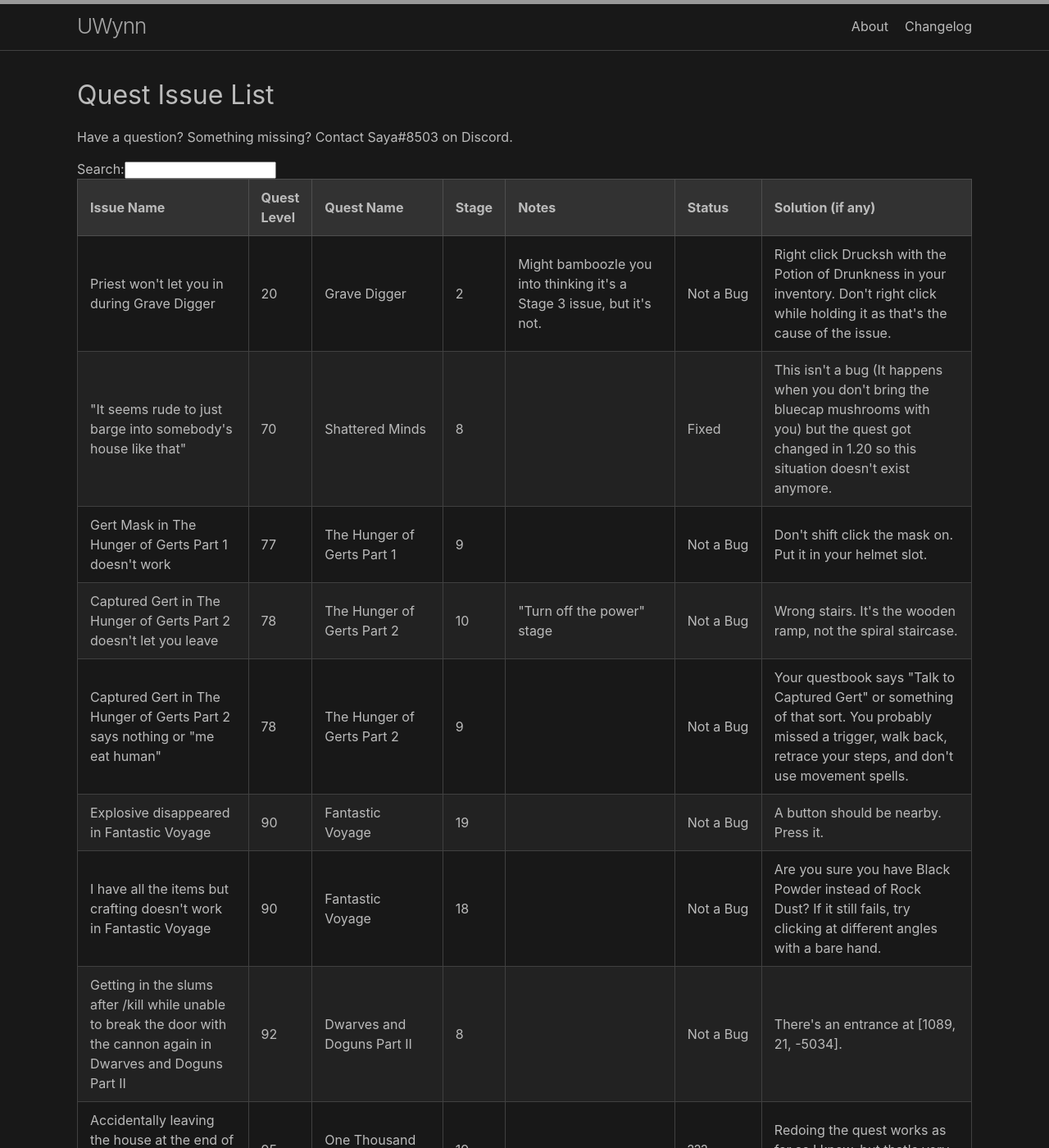
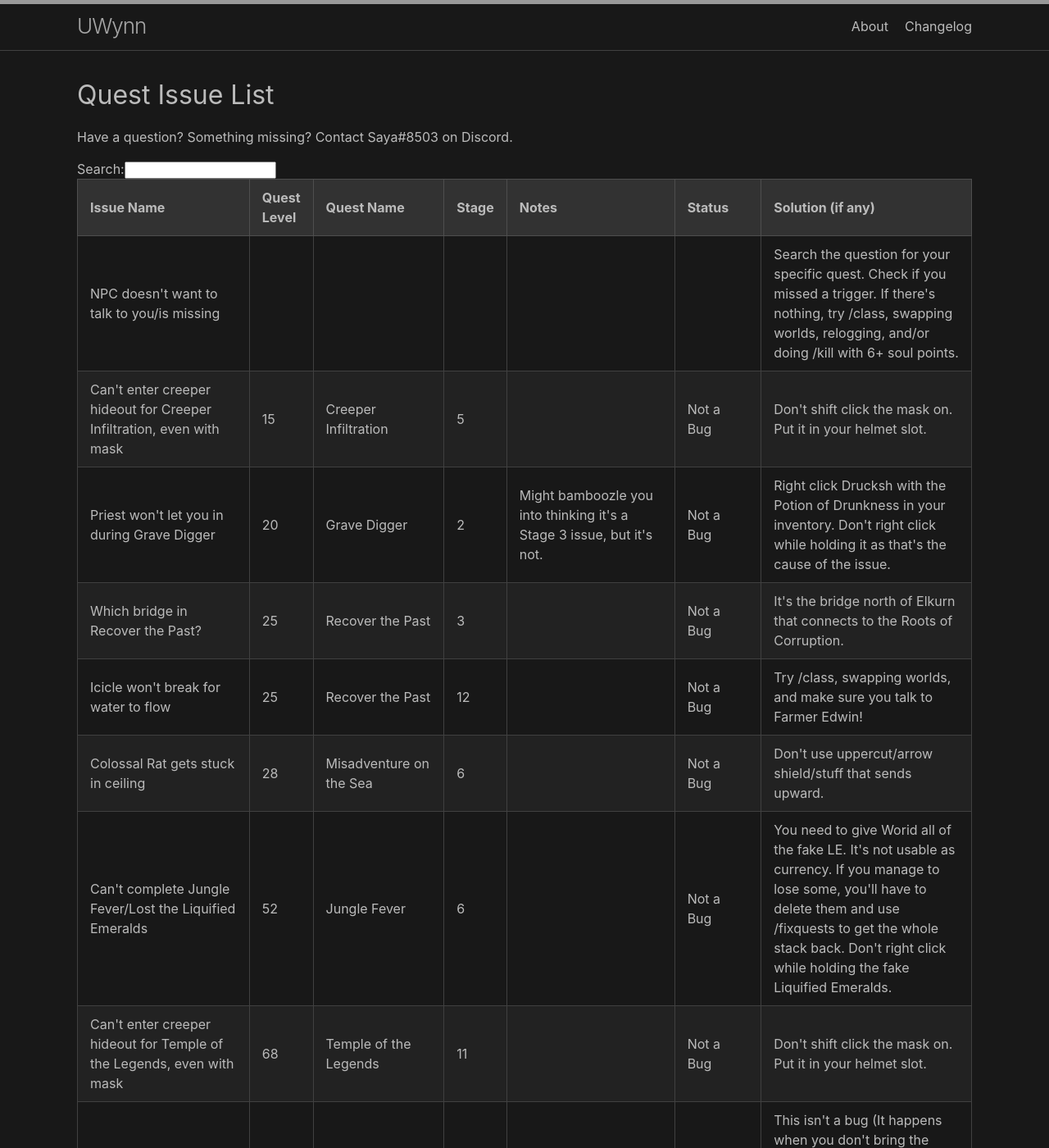
Before and after one commit to UWynn/UWynn.github.io, a Jekyll site: the page built from docs/index.md, in a window 1280 px wide and 1400 px high. Shown: the whole window at 82% size. Built offline with Jekyll 4.4.1, drawn with Linux system fonts in a browser that asks for light colours; nearby versions of some CDN libraries; some of the changed text lies outside the part shown.

```diff
--- a/docs/_config.yml
+++ b/docs/_config.yml
@@ -17,7 +17,7 @@ title: UWynn
 description: >- # this means to ignore newlines until "baseurl:"
   Your Wynncraft questions, answered.
 #baseurl: "" # the subpath of your site, e.g. /blog
-#url: "" # the base hostname & protocol for your site, e.g. http://example.com
+url: "https://uwynn.github.io" # the base hostname & protocol for your site, e.g. http://example.com
 twitter_username: SayaDuck
 github_username:  SayaDuck
 
--- a/docs/data/quest.csv
+++ b/docs/data/quest.csv
@@ -9,4 +9,12 @@ Captured Gert in The Hunger of Gerts Part 2 doesn't let you leave,78,The Hunger
 Explosive disappeared in Fantastic Voyage,90,Fantastic Voyage,19,,Not a Bug,A button should be nearby. Press it.
 I have all the items but crafting doesn't work in Fantastic Voyage,90,Fantastic Voyage,18,,Not a Bug,"Are you sure you have Black Powder instead of Rock Dust? If it still fails, try clicking at different angles with a bare hand."
 """It seems rude to just barge into somebody's house like that""",70,Shattered Minds,8,,Fixed,This isn't a bug (It happens when you don't bring the bluecap mushrooms with you) but the quest got changed in 1.20 so this situation doesn't exist anymore.
-Accidentally leaving the house at the end of One Thousand Meters Under,95,One Thousand Meters Under,19,,???,"Redoing the quest works as far as I know, but that's very unfortunate."
+Accidentally leaving the house at the end of One Thousand Meters Under,95,One Thousand Meters Under,19,,Pain,"Redoing the quest works as far as I know, but that's very unfortunate."
+"Can't enter creeper hideout for Temple of the Legends, even with mask",68,Temple of the Legends,11,,Not a Bug,Don't shift click the mask on. Put it in your helmet slot.
+"Can't enter creeper hideout for Creeper Infiltration, even with mask",15,Creeper Infiltration,5,,Not a Bug,Don't shift click the mask on. Put it in your helmet slot.
+Getting into the representative's office in Fallen Delivery,79,Fallen Delivery,7,,Not a Bug,"Make sure your quest book updates when going in the bookcase. The trigger isn't consistent, so you may have to try more than once."
+Which bridge in Recover the Past?,25,Recover the Past,3,,Not a Bug,It's the bridge north of Elkurn that connects to the Roots of Corruption.
+Icicle won't break for water to flow,25,Recover the Past,12,,Not a Bug,"Try /class, swapping worlds, and make sure you talk to Farmer Edwin!"
+Colossal Rat gets stuck in ceiling ,28,Misadventure on the Sea,6,,Not a Bug,Don't use uppercut/arrow shield/stuff that sends upward.
+Can't complete Jungle Fever/Lost the Liquified Emeralds,52,Jungle Fever,6,,Not a Bug,"You need to give Worid all of the fake LE. It's not usable as currency. If you manage to lose some, you'll have to delete them and use /fixquests to get the whole stack back. Don't right click while holding the fake Liquified Emeralds."
+NPC doesn't want to talk to you/is missing,,,,,,"Search the question for your specific quest. Check if you missed a trigger. If there's nothing, try /class, swapping worlds, relogging, and/or doing /kill with 6+ soul points."
```
Also changed, not shown: docs/about.md (+1 -4 lines), docs/changelog.md.
